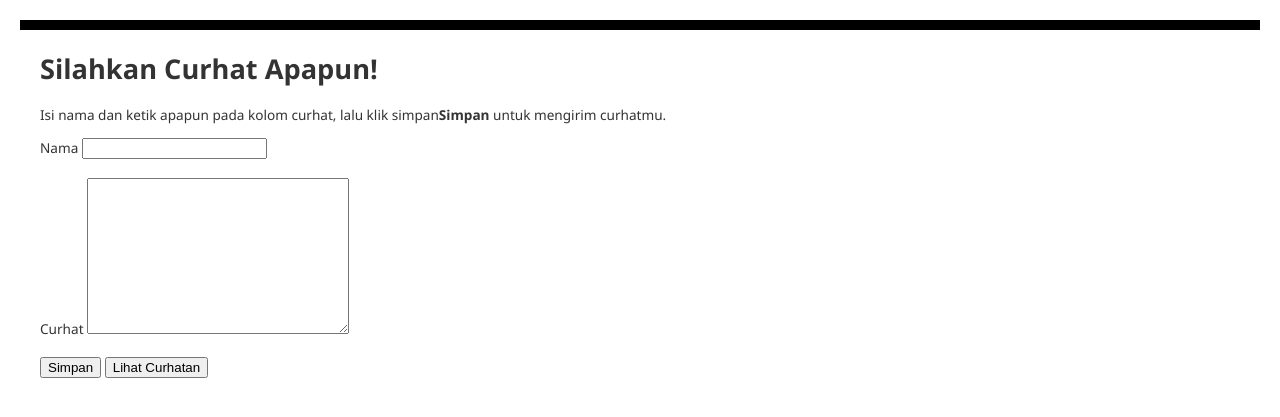
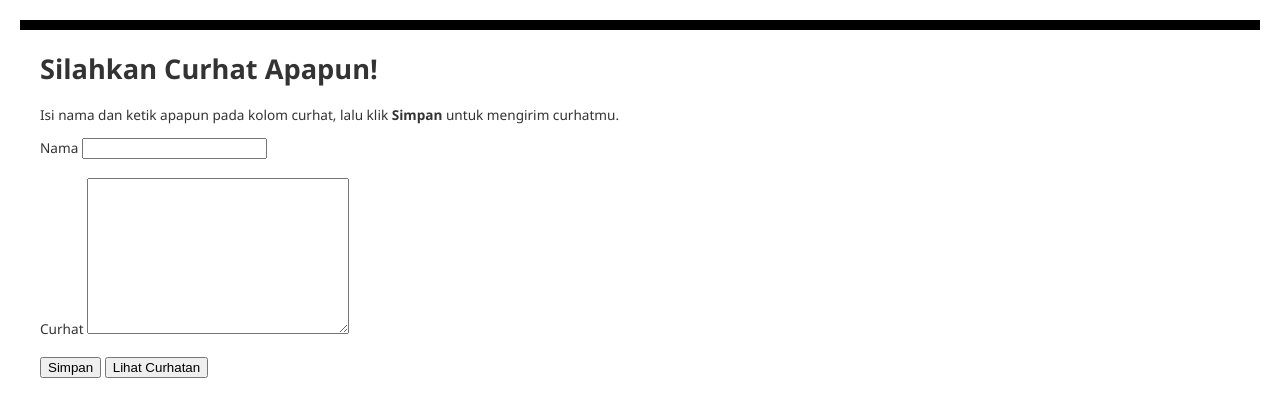
Before and after one commit to Robby-Akbar/azure, a PHP site: page / in a window 1280 px wide. Shown: the top 417 px of the page. Run offline with PHP 8.4, Linux system fonts and the light colour scheme; some libraries are stand-ins or nearby versions.

Commit message:
fix index

```diff
--- a/index.php
+++ b/index.php
@@ -17,7 +17,7 @@
  </head>
  <body>
  <h1>Silahkan Curhat Apapun!</h1>
- <p>Isi nama dan ketik apapun pada kolom curhat, lalu klik simpan<strong>Simpan</strong> untuk mengirim curhatmu.</p>
+ <p>Isi nama dan ketik apapun pada kolom curhat, lalu klik <strong>Simpan</strong> untuk mengirim curhatmu.</p>
  <form method="post" action="index.php" enctype="multipart/form-data" >
        Nama  <input type="text" name="nama" id="nama"/></br></br>
        Curhat <textarea type="text" name="curhat" id="curhat" rows="10" cols="30"></textarea></br></br>
@@ -62,7 +62,7 @@
                 echo "<th>Isi Curhat</th></tr>";
                 foreach($curhats as $curhats) {
                     echo "<tr><td>".$curhats['nama']."</td>";
-                    echo "<td>".$curhats['curhat']."</td></tr>";
+                    echo "<td>".$curhats['textCurhat']."</td></tr>";
                 }
                 echo "</table>";
             } else {
```
